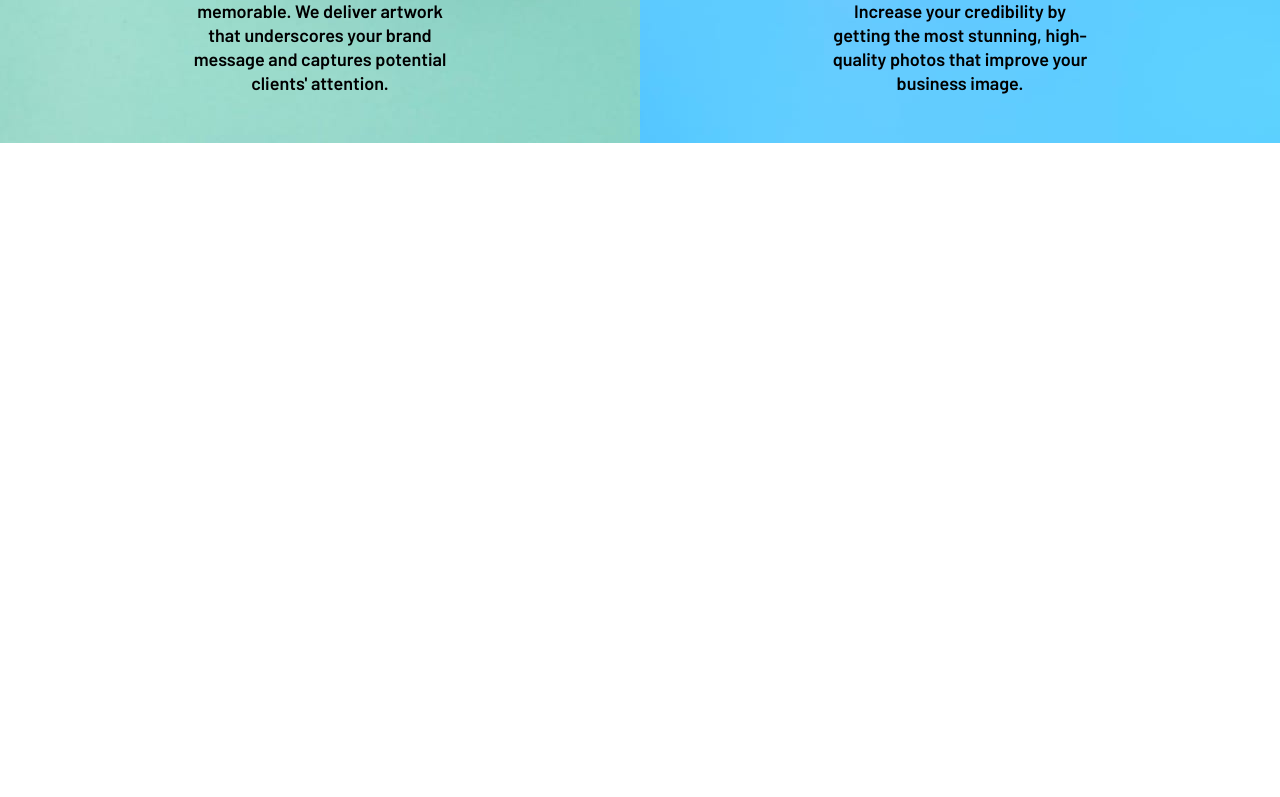
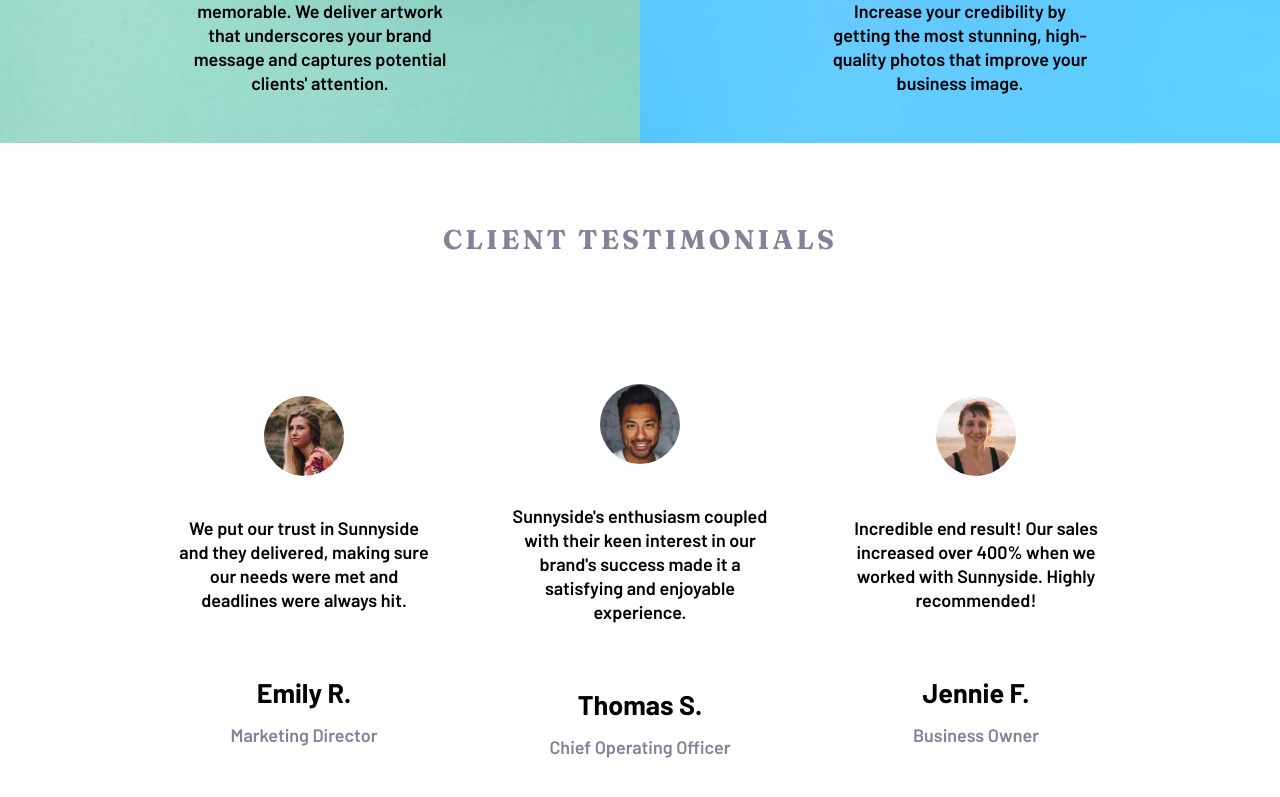
Before and after one commit to mkgwar/frontend-project, a React (Create React App) app: page / in a window 1280 px wide. Shown: the part 2617-3414 px from the top of the page. Before the commit the page ends 2760 px from the top, so only its background shows below. Built offline with nearby package versions, Linux system fonts and the light colour scheme.

Commit message:
testimonial section added

```diff
--- a/src/App.js
+++ b/src/App.js
@@ -4,6 +4,7 @@ import Data from "./Data";
 import Component1 from "./Components/Component1";
 import Component2 from "./Components/Component2";
 import Component3 from "./Components/Component3";
+import Testimonial from "./Components/Testimonial";
 
 function App() {
   return (
@@ -46,13 +47,9 @@ function App() {
           img={Data[5][2]}
         />
       </main>
-      {/*   Learn more   Learn more     Client testimonials We put our trust in Sunnyside and
-      they delivered, making sure our needs were met and deadlines were always
-      hit. Emily R. Marketing Director Sunnyside&#39;s enthusiasm coupled with
-      their keen interest in our brand&#39;s success made it a satisfying and
-      enjoyable experience. Thomas S. Chief Operating Officer Incredible end
-      result! Our sales increased over 400% when we worked with Sunnyside.
-      Highly recommended! Jennie F. Business Owner About Services Projects
+
+      <Testimonial />
+      {/*   Learn more   Learn more     Client testimonials W        About Services Projects
       Contact */}
     </>
   );
--- /dev/null
+++ b/src/Components/Testimonial.js
@@ -0,0 +1,33 @@
+import "./Testimonial.scss";
+import Testimony from "./Testimony";
+import { data } from "../TestimonyData";
+
+const Testimonial = () => {
+  return (
+    <div className="testimonial">
+      <h2 className="testimonial__title">Client Testimonials</h2>
+      <div className="testimonial__items">
+        <Testimony
+          testimony={data[0][0]}
+          name={data[0][1]}
+          designation={data[0][2]}
+          src={data[0][3]}
+        />
+        <Testimony
+          testimony={data[1][0]}
+          name={data[1][1]}
+          designation={data[1][2]}
+          src={data[1][3]}
+        />
+        <Testimony
+          testimony={data[2][0]}
+          name={data[2][1]}
+          designation={data[2][2]}
+          src={data[2][3]}
+        />
+      </div>
+    </div>
+  );
+};
+
+export default Testimonial;
--- /dev/null
+++ b/src/Components/Testimonial.scss
@@ -0,0 +1,23 @@
+@import "../colors";
+
+.testimonial {
+  display: flex;
+  justify-content: center;
+  align-items: center;
+  flex-direction: column;
+  padding: 5rem 0;
+
+  &__title {
+    text-transform: uppercase;
+    font-family: "Fraunces", serif;
+    letter-spacing: 0.2rem;
+    color: $dark-grayish-blue;
+  }
+  &__items {
+    display: flex;
+    justify-content: center;
+    align-items: center;
+    gap: 5rem;
+    text-align: center;
+  }
+}
--- /dev/null
+++ b/src/Components/Testimony.js
@@ -0,0 +1,14 @@
+import "./Testimony.scss";
+
+const Testimony = ({ testimony, name, designation, src }) => {
+  return (
+    <div className="testimony">
+      <img src={src} alt="face" />
+      <p className="testimony__paragraph">{testimony}</p>
+      <h2 className="testimony__name">{name}</h2>
+      <p className="testimony__designation">{designation}</p>
+    </div>
+  );
+};
+
+export default Testimony;
--- /dev/null
+++ b/src/Components/Testimony.scss
@@ -0,0 +1,30 @@
+@import "../colors";
+
+.testimony {
+  display: flex;
+  justify-content: center;
+  align-items: center;
+  flex-direction: column;
+  width: 20%;
+
+  img {
+    height: 5rem;
+    width: 5rem;
+    border-radius: 100%;
+    margin-top: 8rem;
+  }
+
+  &__paragraph {
+    line-height: 1.5rem;
+    margin-top: 2.5rem;
+  }
+
+  &__name {
+    margin-top: 4rem;
+  }
+
+  &__designation {
+    margin-top: 1rem;
+    color: $dark-grayish-blue;
+  }
+}
--- /dev/null
+++ b/src/TestimonyData.js
@@ -0,0 +1,24 @@
+import img1 from "./images/image-emily.jpg";
+import img2 from "./images/image-thomas.jpg";
+import img3 from "./images/image-jennie.jpg";
+
+export const data = [
+  [
+    "We put our trust in Sunnyside and they delivered, making sure our needs were met and deadlines were always hit.",
+    "Emily R.",
+    "Marketing Director",
+    img1,
+  ],
+  [
+    "Sunnyside's enthusiasm coupled with their keen interest in our brand's success made it a satisfying and enjoyable experience.",
+    "Thomas S.",
+    "Chief Operating Officer ",
+    img2,
+  ],
+  [
+    "Incredible end result! Our sales increased over 400% when we worked with Sunnyside. Highly recommended!",
+    "Jennie F.",
+    "Business Owner",
+    img3,
+  ],
+];
--- a/src/_colors.scss
+++ b/src/_colors.scss
@@ -3,3 +3,8 @@ $Yellow: hsl(51, 100%, 49%);
 $Dark-desaturated: hsl(167, 40%, 24%);
 $Dark-blue: hsl(198, 62%, 26%);
 $Dark-moderate: hsl(168, 34%, 41%);
+
+$desaturated-blue: hsl(212, 27%, 19%);
+$grayish-blue: hsl(213, 9%, 39%);
+$dark-grayish-blue: hsl(232, 10%, 55%);
+$grayish-blue-2: hsl(210, 4%, 67%);
```
